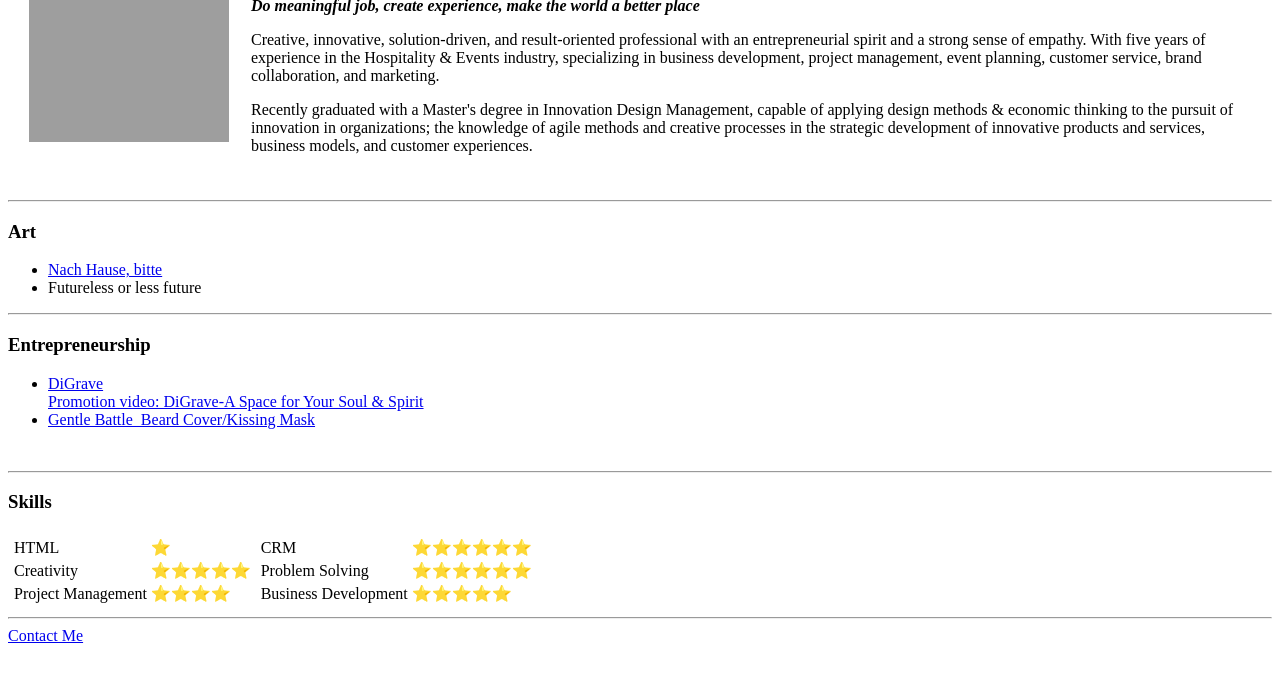
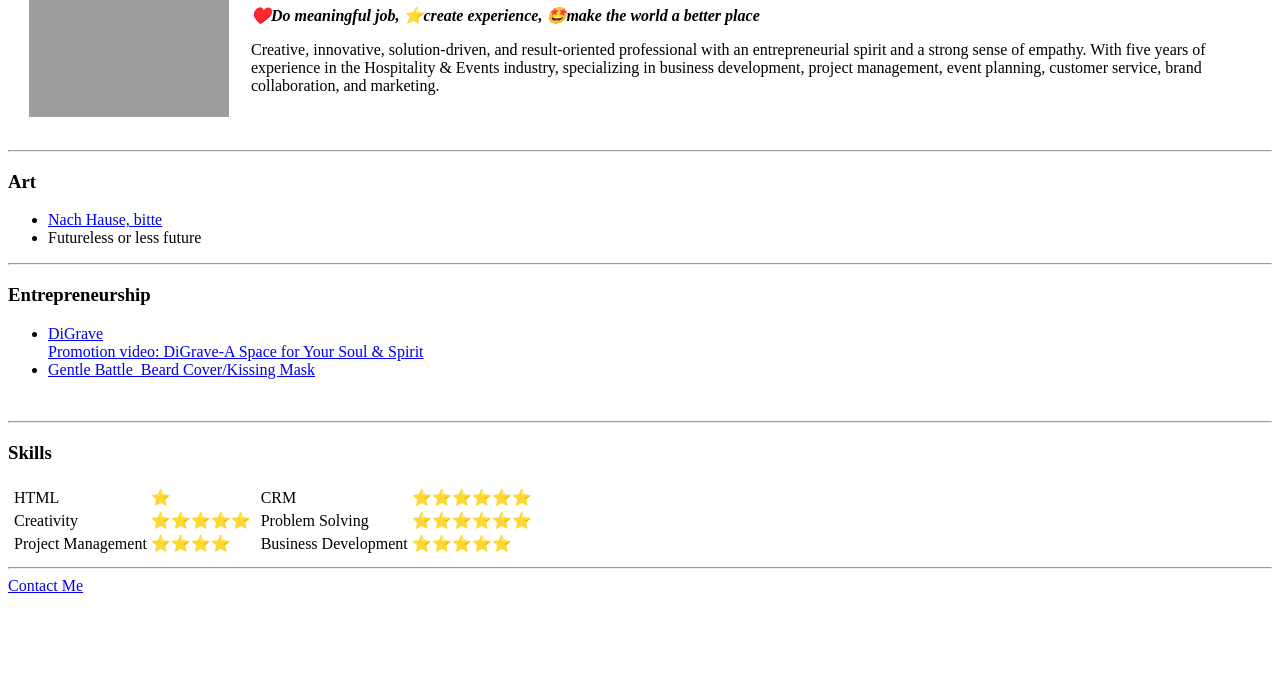
Before and after one commit to Xiru-Wang/cv, a plain HTML site: page index.html in a window 1280 px wide. Shown: the part 112-800 px from the top of the page. Drawn offline with Linux system fonts and the light colour scheme; grey boxes are pictures that could not be loaded.

Commit message:
Update index.html

```diff
--- a/index.html
+++ b/index.html
@@ -12,11 +12,9 @@
       <td><img src="https://media-exp1.licdn.com/dms/image/C4E03AQGiHDfIfmVfVQ/profile-displayphoto-shrink_400_400/0/1649919064772?e=1665014400&v=beta&t=VQcwL4u1hz0uTN6347iIFPcRM9uX_btZvKRC86BuOIE" width="200" height="200" alt=""></td>
       <td>
         <h1>Xiru Wang</h1>
-        <p><em> <strong> Do meaningful job, create experience, make the world a better place</strong></em>
+        <p><em> <strong> ♥️Do meaningful job, ⭐️create experience, 🤩make the world a better place</strong></em>
           <br>
         <p>Creative, innovative, solution-driven, and result-oriented professional with an entrepreneurial spirit and a strong sense of empathy. With five years of experience in the Hospitality & Events industry, specializing in business development, project management, event planning, customer service, brand collaboration, and marketing.</p>
-
-        <p>Recently graduated with a Master's degree in Innovation Design Management, capable of applying design methods & economic thinking to the pursuit of innovation in organizations; the knowledge of agile methods and creative processes in the strategic development of innovative products and services, business models, and customer experiences.</p>
       </td>
     </tr>
   </table>
```
